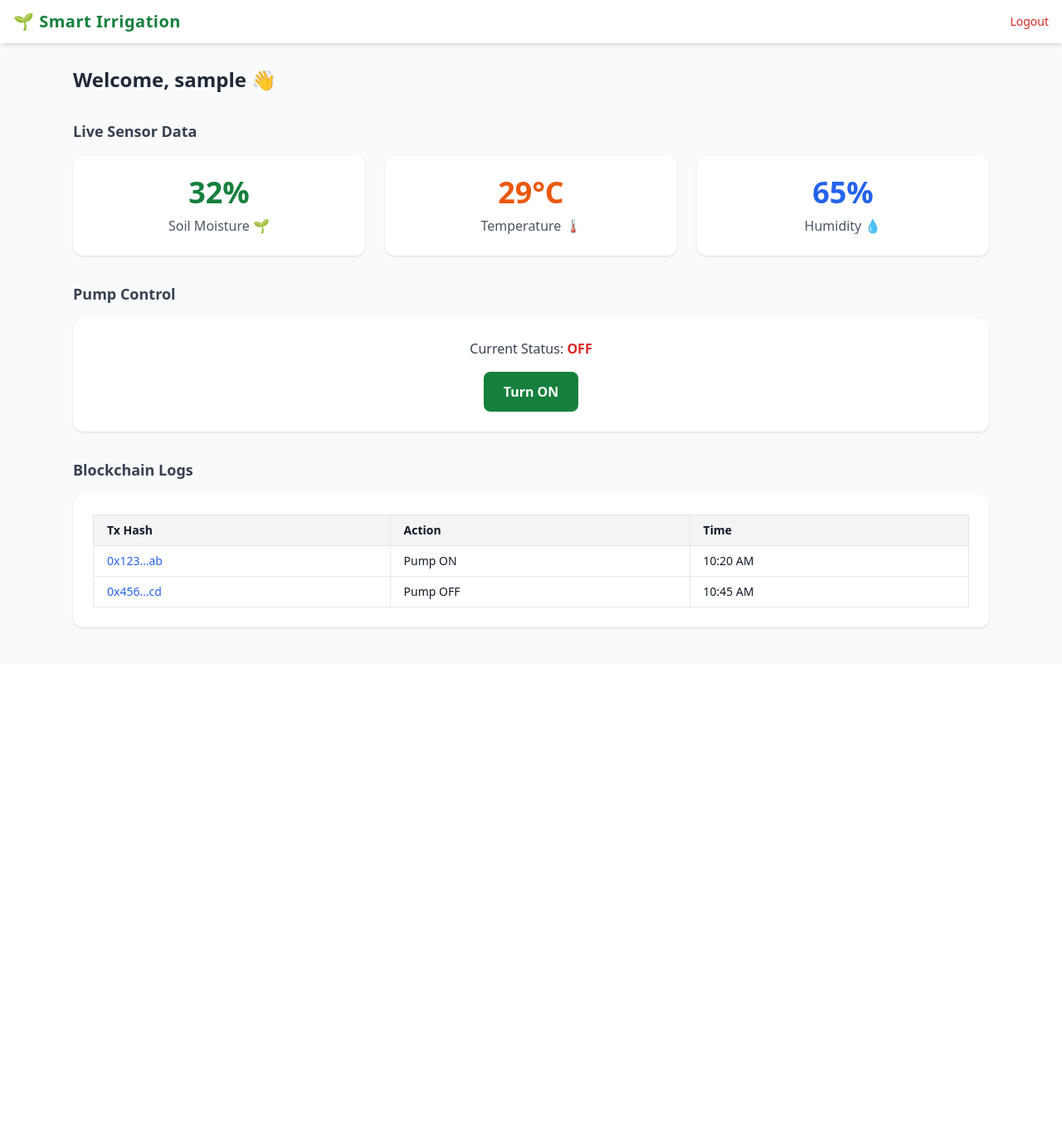
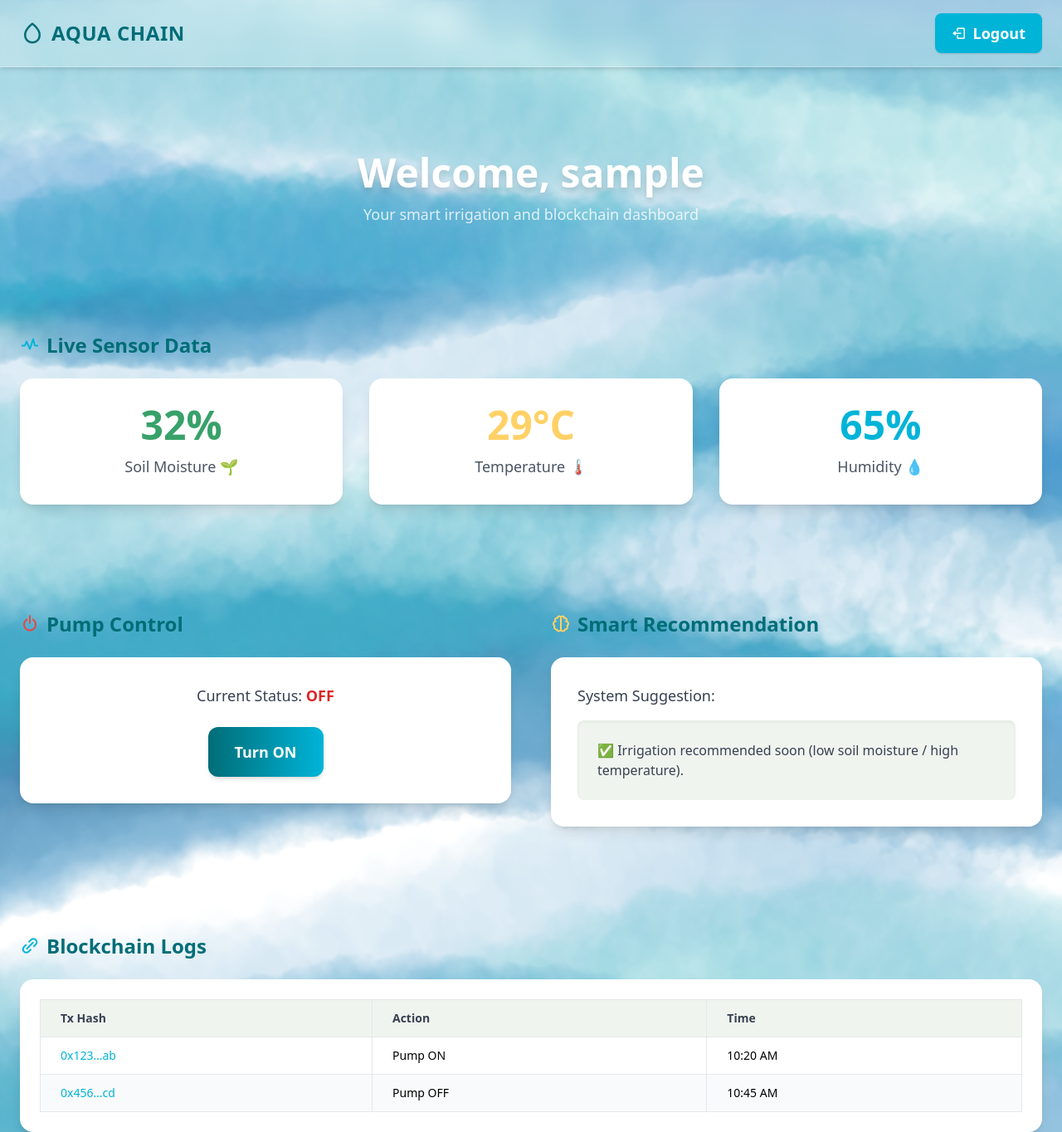
Before and after one commit to leaderofARS/AquaChain, a Node project: template views/dashboard.ejs in a window 1280 px wide. Shown: the whole page at 83% size. Before the commit the page ends 758 px from the top, so only its background shows below. Run offline with Node 20 templates, Linux system fonts and the light colour scheme; the template is opened without the code that fills it: most values are stand-ins (such as "Sample title", 1, 10 or a date in 2020); some libraries are stand-ins or nearby versions.

Commit message:
Modified Dashboard, login, images, server

```diff
--- a/views/dashboard.ejs
+++ b/views/dashboard.ejs
@@ -2,96 +2,141 @@
 <html lang="en">
 <head>
   <meta charset="UTF-8">
-  <title>Smart Irrigation Dashboard</title>
+  <title>Aquachain Dashboard</title>
   <script src="https://cdn.tailwindcss.com"></script>
+  <link href="https://unpkg.com/boxicons@2.1.4/css/boxicons.min.css" rel="stylesheet">
+  <style>
+    /* Card hover */
+    .hover-float:hover {
+      transform: translateY(-6px);
+      box-shadow: 0 12px 24px rgba(0,0,0,0.15);
+    }
+  </style>
 </head>
-<body class="bg-gray-50 text-gray-900">
+<body class="min-h-screen w-full bg-no-repeat bg-cover bg-center"
+      style="background-image: url('/bg.png');">
+
 
   <!-- Navbar -->
-  <nav class="fixed top-0 left-0 w-full bg-white shadow-md z-10">
-    <div class="max-w-7xl mx-auto px-4 py-3 flex justify-between items-center">
+  <nav class="fixed top-0 w-full z-50 bg-white/20 backdrop-blur-md border-b border-white/30 shadow-md">
+    <div class="max-w-7xl mx-auto px-6 py-4 flex justify-between items-center">
+      <div class="flex items-center space-x-2">
+        <i class='bx bx-droplet text-[#006D77] text-3xl'></i>
+        <span class="text-[#006D77] text-2xl font-bold tracking-wide">AQUA CHAIN</span>
+      </div>
       <div class="flex items-center">
-        <span class="text-green-700 text-xl font-bold tracking-wide">🌱 Smart Irrigation</span>
-      </div>
-      <div class="space-x-6 text-sm font-medium">
-
-        <a href="/login" class="text-red-600 hover:text-red-700">Logout</a>
+        <a href="/login"
+          class="bg-[#00B4D8] text-white font-semibold px-5 py-2.5 rounded-lg shadow transition text-lg flex items-center space-x-2
+                 hover:bg-white hover:text-[#00B4D8] hover:shadow-md">
+          <i class='bx bx-log-out'></i>
+          <span>Logout</span>
+        </a>
       </div>
     </div>
   </nav>
 
+  <!-- Hero Section -->
+  <section class="relative pt-36 pb-32 text-center">
+    <div class="relative z-10 mt-10">
+      <h1 class="text-5xl font-extrabold text-white drop-shadow-lg">
+        Welcome, <%= username %>
+      </h1>
+      <p class="text-lg text-white/80 mt-3">
+        Your smart irrigation and blockchain dashboard
+      </p>
+    </div>
+  </section>
+
   <!-- Main Content -->
-  <div class="pt-20 max-w-6xl mx-auto p-6 space-y-8">
-
-    <!-- Welcome -->
-    <h2 class="text-2xl font-semibold text-gray-800">Welcome, <%= username %> 👋</h2>
-
+  <div class="relative max-w-7xl mx-auto px-6 space-y-32">
     <!-- Section A: Live Sensor Data -->
-    <section>
-      <h3 class="text-lg font-semibold text-gray-700 mb-4">Live Sensor Data</h3>
-      <div class="grid grid-cols-1 sm:grid-cols-3 gap-6">
-
+    <section class="relative space-y-6">
+      <h2 class="text-2xl font-bold text-[#006D77] flex items-center space-x-2">
+        <i class='bx bx-pulse text-[#00B4D8]'></i>
+        <span>Live Sensor Data</span>
+      </h2>
+      <div class="grid grid-cols-1 sm:grid-cols-3 gap-8">
         <!-- Soil Moisture -->
-        <div class="bg-white p-6 rounded-xl shadow text-center">
-          <p class="text-4xl font-bold text-green-700">32%</p>
-          <p class="text-gray-600 mt-2">Soil Moisture 🌱</p>
+        <div class="bg-white p-8 rounded-2xl shadow-lg hover-float transition transform text-center">
+          <p class="text-5xl font-extrabold text-[#38A169]" data-value="32">0%</p>
+          <p class="text-gray-600 mt-3 text-lg">Soil Moisture 🌱</p>
         </div>
-
         <!-- Temperature -->
-        <div class="bg-white p-6 rounded-xl shadow text-center">
-          <p class="text-4xl font-bold text-orange-600">29°C</p>
-          <p class="text-gray-600 mt-2">Temperature 🌡</p>
+        <div class="bg-white p-8 rounded-2xl shadow-lg hover-float transition transform text-center">
+          <p class="text-5xl font-extrabold text-[#FFD166]" data-value="29">0°C</p>
+          <p class="text-gray-600 mt-3 text-lg">Temperature 🌡</p>
         </div>
-
         <!-- Humidity -->
-        <div class="bg-white p-6 rounded-xl shadow text-center">
-          <p class="text-4xl font-bold text-blue-600">65%</p>
-          <p class="text-gray-600 mt-2">Humidity 💧</p>
+        <div class="bg-white p-8 rounded-2xl shadow-lg hover-float transition transform text-center">
+          <p class="text-5xl font-extrabold text-[#00B4D8]" data-value="65">0%</p>
+          <p class="text-gray-600 mt-3 text-lg">Humidity 💧</p>
         </div>
-
       </div>
     </section>
 
-    <!-- Section B: Pump Control -->
-    <section>
-      <h3 class="text-lg font-semibold text-gray-700 mb-4">Pump Control</h3>
-      <div class="bg-white p-6 rounded-xl shadow flex flex-col items-center space-y-4">
-        <p class="text-gray-700 font-medium">Current Status:
-          <span id="pumpStatus" class="font-bold text-red-600">OFF</span>
-        </p>
-        <button id="pumpToggle"
-          class="px-6 py-3 rounded-lg text-white font-semibold bg-green-700 hover:bg-green-800 transition">
-          Turn ON
-        </button>
+    <!-- Section B + D: Pump Control & AI Recommendation -->
+    <section class="relative grid grid-cols-1 lg:grid-cols-2 gap-12">
+      <!-- Pump Control -->
+      <div class="space-y-6">
+        <h2 class="text-2xl font-bold text-[#006D77] flex items-center space-x-2">
+          <i class='bx bx-power-off text-red-500'></i>
+          <span>Pump Control</span>
+        </h2>
+        <div class="bg-white p-8 rounded-2xl shadow-lg hover-float flex flex-col items-center space-y-6">
+          <p class="text-gray-700 font-medium text-lg">Current Status:
+            <span id="pumpStatus" class="font-bold text-red-600">OFF</span>
+          </p>
+          <button id="pumpToggle"
+            class="px-8 py-4 rounded-xl font-semibold text-white bg-gradient-to-r from-[#006D77] to-[#00B4D8] shadow-md hover:from-[#00B4D8] hover:to-[#90E0EF] transition text-lg">
+            Turn ON
+          </button>
+        </div>
+      </div>
+
+      <!-- AI Recommendation -->
+      <div class="space-y-6">
+        <h2 class="text-2xl font-bold text-[#006D77] flex items-center space-x-2">
+          <i class='bx bx-brain text-[#FFD166]'></i>
+          <span>Smart Recommendation</span>
+        </h2>
+        <div class="bg-white p-8 rounded-2xl shadow-lg hover-float flex flex-col space-y-4">
+          <p class="text-gray-700 font-medium text-lg">System Suggestion:</p>
+          <div id="recommendation" class="p-6 rounded-lg bg-[#F0F4EF] shadow-inner text-gray-700 text-base">
+            Loading recommendation...
+          </div>
+        </div>
       </div>
     </section>
 
     <!-- Section C: Blockchain Logs -->
-    <section>
-      <h3 class="text-lg font-semibold text-gray-700 mb-4">Blockchain Logs</h3>
-      <div class="bg-white p-6 rounded-xl shadow overflow-x-auto">
+    <section class="relative space-y-6">
+      <h2 class="text-2xl font-bold text-[#006D77] flex items-center space-x-2">
+        <i class='bx bx-link-alt text-[#00B4D8]'></i>
+        <span>Blockchain Logs</span>
+      </h2>
+      <div class="bg-white p-6 rounded-2xl shadow-lg hover-float overflow-x-auto">
         <table class="min-w-full border border-gray-200 text-sm text-left">
-          <thead class="bg-gray-100">
+          <thead class="bg-[#F0F4EF] text-gray-700 font-semibold">
             <tr>
-              <th class="px-4 py-2 border">Tx Hash</th>
-              <th class="px-4 py-2 border">Action</th>
-              <th class="px-4 py-2 border">Time</th>
+              <th class="px-6 py-3 border">Tx Hash</th>
+              <th class="px-6 py-3 border">Action</th>
+              <th class="px-6 py-3 border">Time</th>
             </tr>
           </thead>
           <tbody>
-            <tr>
-              <td class="px-4 py-2 border text-blue-600 hover:underline">
+            <tr class="odd:bg-white even:bg-[#F9FAFB] hover:bg-[#E0FBFC] transition">
+              <td class="px-6 py-3 border text-[#00B4D8] hover:underline">
                 <a href="https://sepolia.etherscan.io/tx/0x123" target="_blank">0x123…ab</a>
               </td>
-              <td class="px-4 py-2 border">Pump ON</td>
-              <td class="px-4 py-2 border">10:20 AM</td>
+              <td class="px-6 py-3 border">Pump ON</td>
+              <td class="px-6 py-3 border">10:20 AM</td>
             </tr>
-            <tr>
-              <td class="px-4 py-2 border text-blue-600 hover:underline">
+            <tr class="odd:bg-white even:bg-[#F9FAFB] hover:bg-[#E0FBFC] transition">
+              <td class="px-6 py-3 border text-[#00B4D8] hover:underline">
                 <a href="https://sepolia.etherscan.io/tx/0x456" target="_blank">0x456…cd</a>
               </td>
-              <td class="px-4 py-2 border">Pump OFF</td>
-              <td class="px-4 py-2 border">10:45 AM</td>
+              <td class="px-6 py-3 border">Pump OFF</td>
+              <td class="px-6 py-3 border">10:45 AM</td>
             </tr>
           </tbody>
         </table>
@@ -100,29 +145,65 @@
 
   </div>
 
-  <!-- JS for Pump Toggle -->
+  <!-- JS: Pump Toggle, AI Recommendation, Sensor Animation -->
   <script>
+    // Pump Toggle Logic
     const pumpStatus = document.getElementById("pumpStatus");
     const pumpToggle = document.getElementById("pumpToggle");
 
     pumpToggle.addEventListener("click", () => {
       if (pumpStatus.textContent === "OFF") {
         pumpStatus.textContent = "ON";
-        pumpStatus.classList.remove("text-red-600");
-        pumpStatus.classList.add("text-green-600");
+        pumpStatus.classList.replace("text-red-600", "text-green-600");
         pumpToggle.textContent = "Turn OFF";
-        pumpToggle.classList.remove("bg-green-700");
+        pumpToggle.classList.remove("bg-gradient-to-r", "from-[#006D77]", "to-[#00B4D8]");
         pumpToggle.classList.add("bg-red-600", "hover:bg-red-700");
       } else {
         pumpStatus.textContent = "OFF";
-        pumpStatus.classList.remove("text-green-600");
-        pumpStatus.classList.add("text-red-600");
+        pumpStatus.classList.replace("text-green-600", "text-red-600");
         pumpToggle.textContent = "Turn ON";
         pumpToggle.classList.remove("bg-red-600", "hover:bg-red-700");
-        pumpToggle.classList.add("bg-green-700", "hover:bg-green-800");
+        pumpToggle.classList.add("bg-gradient-to-r", "from-[#006D77]", "to-[#00B4D8]");
       }
     });
+
+    // Smart Recommendation Logic
+    const recommendationEl = document.getElementById("recommendation");
+    function updateRecommendation() {
+      const values = document.querySelectorAll("[data-value]");
+      let soilMoistureValue = parseInt(values[0].getAttribute("data-value"));
+      let temperatureValue = parseInt(values[1].getAttribute("data-value"));
+
+      if (soilMoistureValue < 40 || temperatureValue > 30) {
+        recommendationEl.textContent = '✅ Irrigation recommended soon (low soil moisture / high temperature).';
+      } else {
+        recommendationEl.textContent = '🌱 No irrigation needed (soil moisture is sufficient).';
+      }
+    }
+    updateRecommendation();
+
+    // Animate Sensor Values
+    function animateValue(el, end, duration=1000, suffix="") {
+      let start = 0;
+      let startTime = null;
+      function step(timestamp) {
+        if (!startTime) startTime = timestamp;
+        const progress = Math.min((timestamp - startTime) / duration, 1);
+        el.textContent = Math.floor(progress * (end - start) + start) + suffix;
+        if (progress < 1) {
+          window.requestAnimationFrame(step);
+        }
+      }
+      window.requestAnimationFrame(step);
+    }
+
+    document.querySelectorAll("[data-value]").forEach(p => {
+      const endValue = parseInt(p.getAttribute("data-value"));
+      let suffix = "";
+      if (p.textContent.includes("%")) suffix = "%";
+      if (p.textContent.includes("°C")) suffix = "°C";
+      animateValue(p, endValue, 1200, suffix);
+    });
   </script>
-
 </body>
 </html>
```
Also changed, not shown: frontend/server.js (+8 -2 lines), views/login.ejs (+74 -36 lines), public/aquachain-logo.png (renamed from public/Aquachain logo.png), public/bg.png (added), public/brushstroke2.png (added), public/ricefield.png (added).
